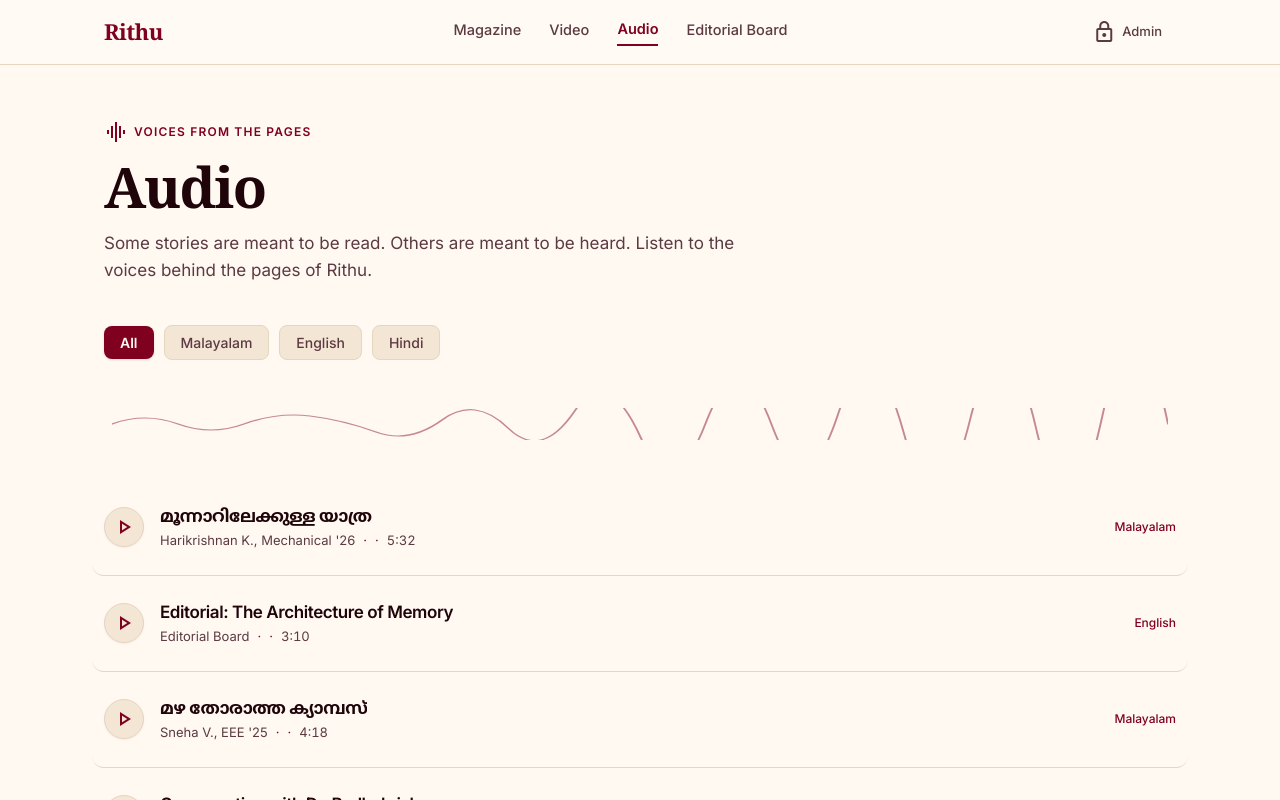
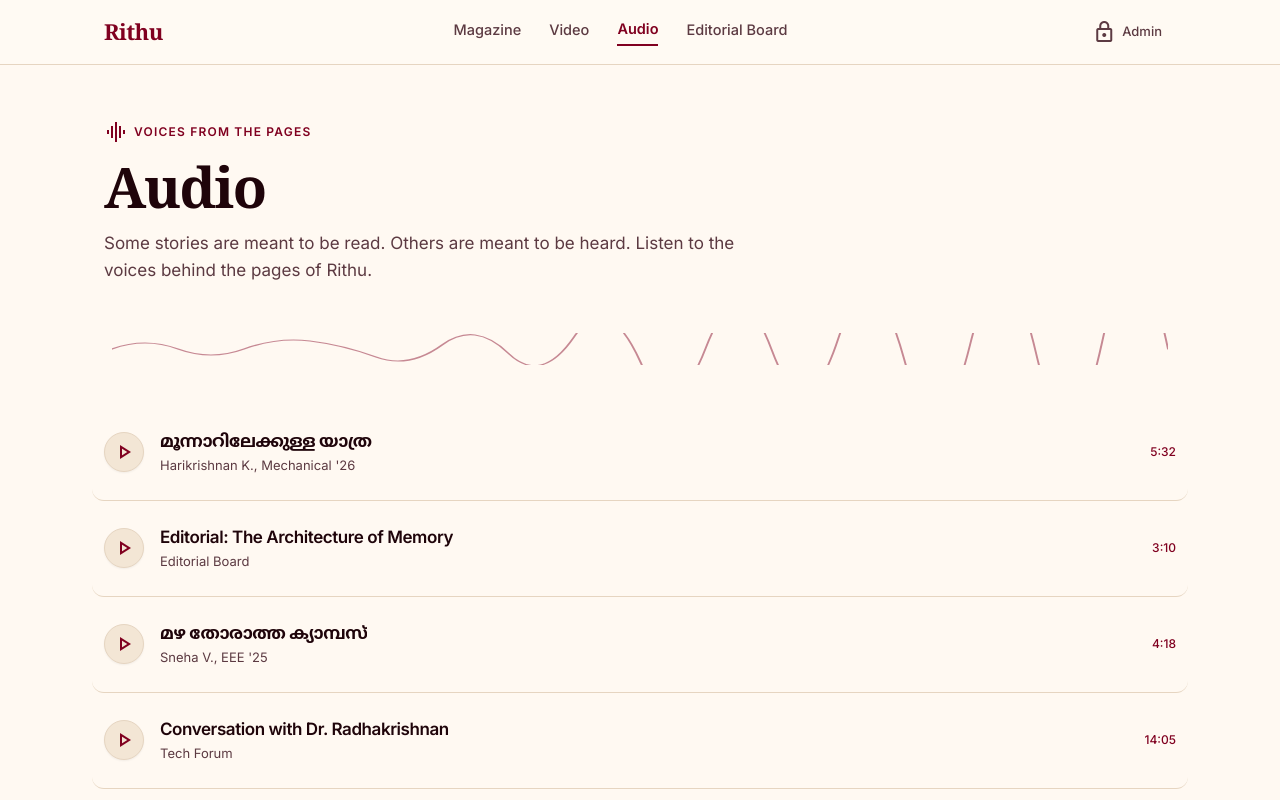
Before and after one commit to adxlpa/Rithu, a React (Vite) app: page / in a window 1280 px wide. Both pictures are taken after a click on the button "Audio". Shown: the top 800 px of the page. Built offline with nearby package versions, Linux system fonts and the light colour scheme; no server answers; the database is empty; a web font is replaced by a local one.

Commit message:
Update AudioView.tsx

```diff
--- a/src/views/AudioView.tsx
+++ b/src/views/AudioView.tsx
@@ -38,53 +38,6 @@ export const AudioView: React.FC<AudioViewProps> = ({
             Some stories are meant to be read. Others are meant to be heard. Listen to the voices
             behind the pages of Rithu.
           </p>
-
-          <nav aria-label="Audio filter" className="flex items-center gap-2.5 mt-8 pt-2 text-[14px]">
-            <button
-              type="button"
-              onClick={() => setFilter('all')}
-              className={`flex items-center gap-1.5 px-4 py-1.5 rounded-lg transition-colors cursor-pointer whitespace-nowrap ${
-                filter === 'all'
-                  ? 'bg-[#800020] text-[#FFF9F2] font-semibold shadow-sm'
-                  : 'bg-[#F3E6D5] text-[#5C3A42] hover:text-[#1F040A] font-medium border border-[#E6D5C1]'
-              }`}
-            >
-              <span>All</span>
-            </button>
-            <button
-              type="button"
-              onClick={() => setFilter('malayalam')}
-              className={`flex items-center gap-1.5 px-4 py-1.5 rounded-lg transition-colors cursor-pointer whitespace-nowrap ${
-                filter === 'malayalam'
-                  ? 'bg-[#800020] text-[#FFF9F2] font-semibold shadow-sm'
-                  : 'bg-[#F3E6D5] text-[#5C3A42] hover:text-[#1F040A] font-medium border border-[#E6D5C1]'
-              }`}
-            >
-              <span>Malayalam</span>
-            </button>
-            <button
-              type="button"
-              onClick={() => setFilter('english')}
-              className={`flex items-center gap-1.5 px-4 py-1.5 rounded-lg transition-colors cursor-pointer whitespace-nowrap ${
-                filter === 'english'
-                  ? 'bg-[#800020] text-[#FFF9F2] font-semibold shadow-sm'
-                  : 'bg-[#F3E6D5] text-[#5C3A42] hover:text-[#1F040A] font-medium border border-[#E6D5C1]'
-              }`}
-            >
-              <span>English</span>
-            </button>
-            <button
-              type="button"
-              onClick={() => setFilter('hindi')}
-              className={`flex items-center gap-1.5 px-4 py-1.5 rounded-lg transition-colors cursor-pointer whitespace-nowrap ${
-                filter === 'hindi'
-                  ? 'bg-[#800020] text-[#FFF9F2] font-semibold shadow-sm'
-                  : 'bg-[#F3E6D5] text-[#5C3A42] hover:text-[#1F040A] font-medium border border-[#E6D5C1]'
-              }`}
-            >
-              <span>Hindi</span>
-            </button>
-          </nav>
         </header>
 
         <div
@@ -146,14 +99,11 @@ export const AudioView: React.FC<AudioViewProps> = ({
                     </h2>
                     <div className="flex items-center gap-2 text-[13px] text-[#5C3A42] mt-0.5 flex-wrap">
                       <span>{track.author}</span>
-                      <span className="text-[#800020]">·</span>
-                      <span className="text-[#800020]">·</span>
-                      <span className="tabular-nums">{track.duration}</span>
                     </div>
                   </div>
                 </div>
                 <div className="flex items-center gap-2 self-start sm:self-center flex-shrink-0">
-                  <span className="text-[12px] font-medium text-[#800020]">{track.language}</span>
+                  <span className="text-[12px] font-medium text-[#800020]">{track.duration}</span>
                 </div>
               </article>
             );
```
